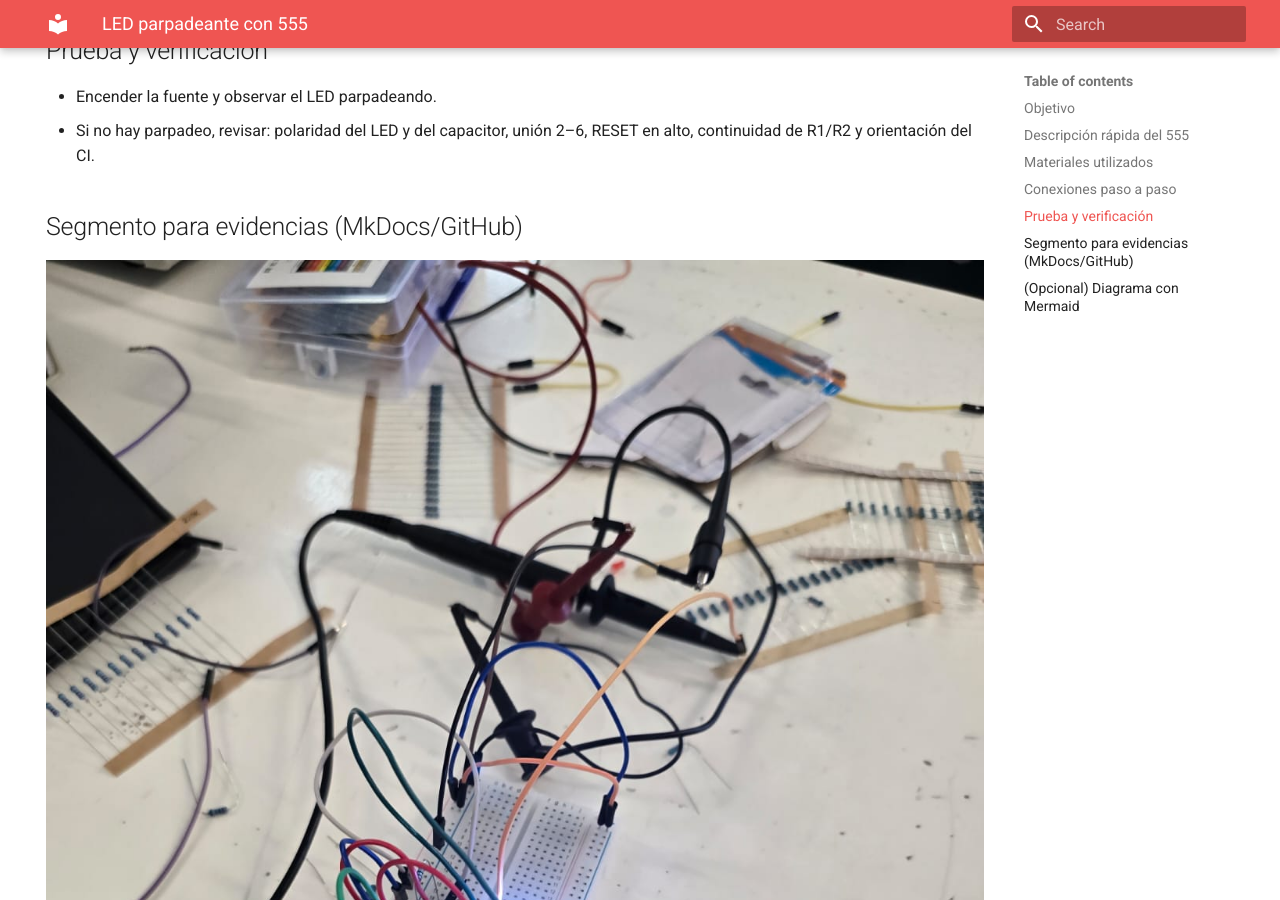
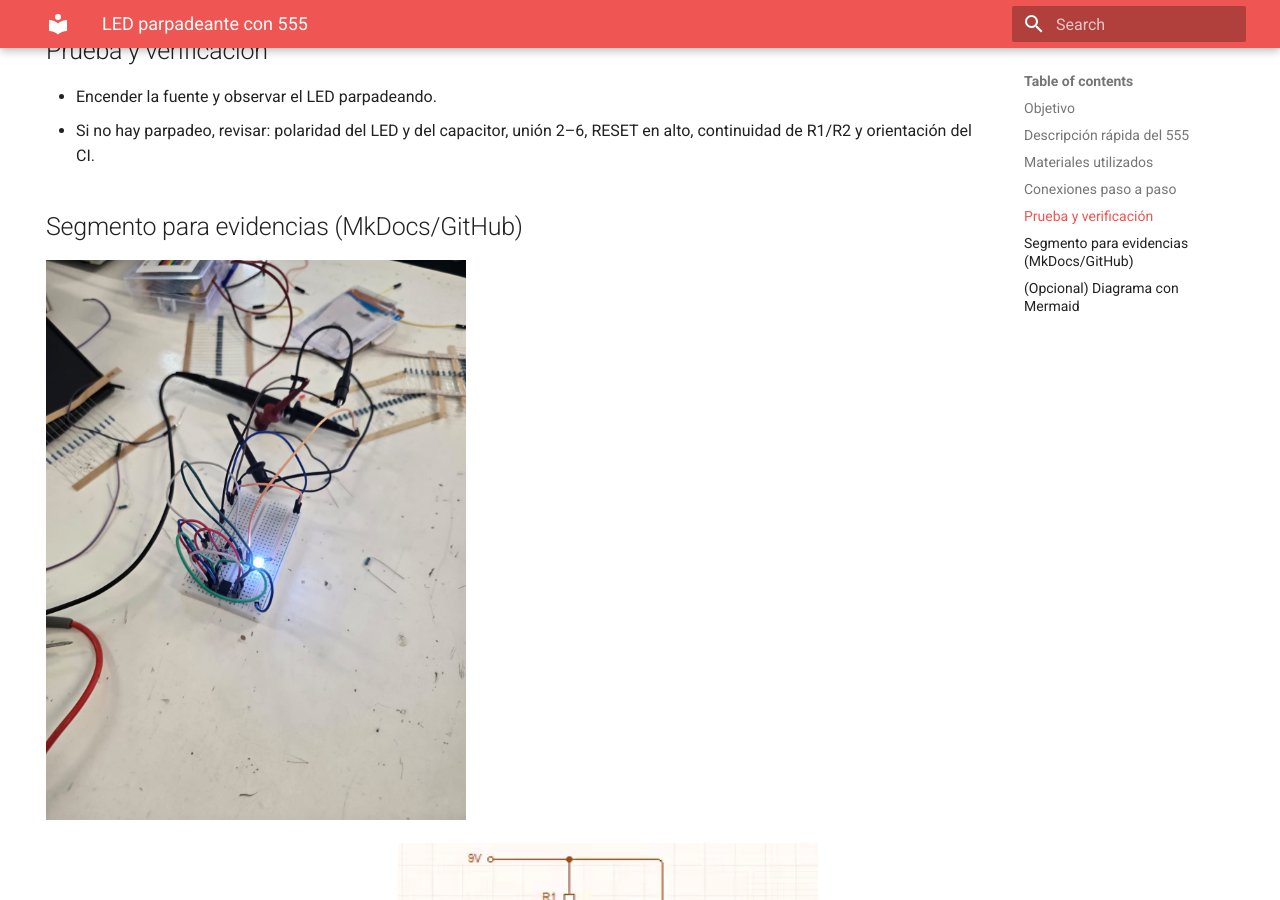
Before and after one commit to aaronale230707-cpu/Introduccion-a-la-mecatronica, an MkDocs documentation site: the page built from docs/Actividad 1.md, in a window 1280 px wide and 900 px high, scrolled down 1176 px. Built offline with MkDocs 1.6.1 and Material for MkDocs 9.7.7, drawn with Linux system fonts in a browser that asks for light colours.

Commit message:
Update Actividad 1.md

```diff
--- a/docs/Actividad 1.md
+++ b/docs/Actividad 1.md
@@ -40,7 +40,6 @@ El 555 funciona como generador de onda cuadrada en modo astable: un capacitor se
 - Si no hay parpadeo, revisar: polaridad del LED y del capacitor, unión 2–6, RESET en alto, continuidad de R1/R2 y orientación del CI.
 
 ## Segmento para evidencias (MkDocs/GitHub)
-![Montaje del protoboard](recursos/imgs/Montaje_protoboard.jpg)
 <img src="../recursos/imgs/Montaje_protoboard.jpg" alt="Esquema del circuito" width="420">
 
 ![Esquema del circuito](recursos/imgs/esquema.png)
```
